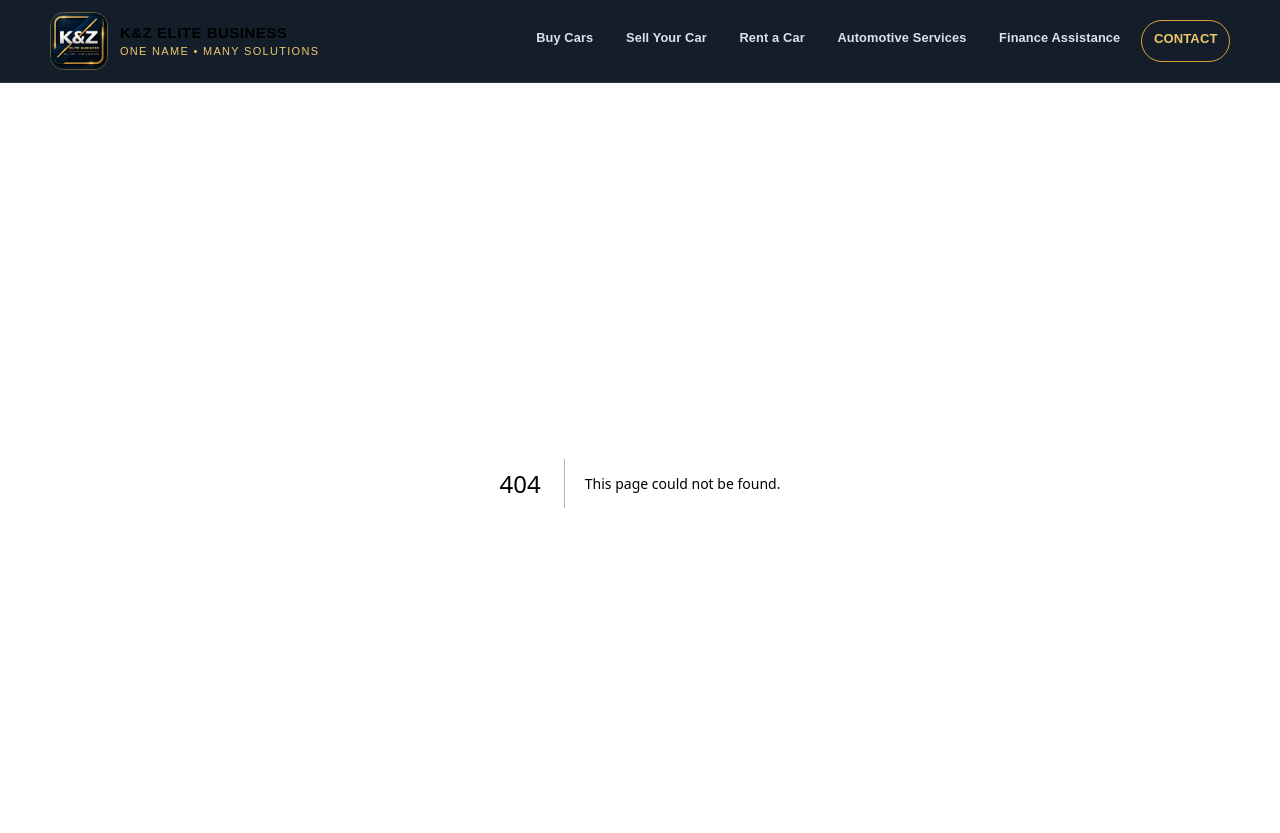
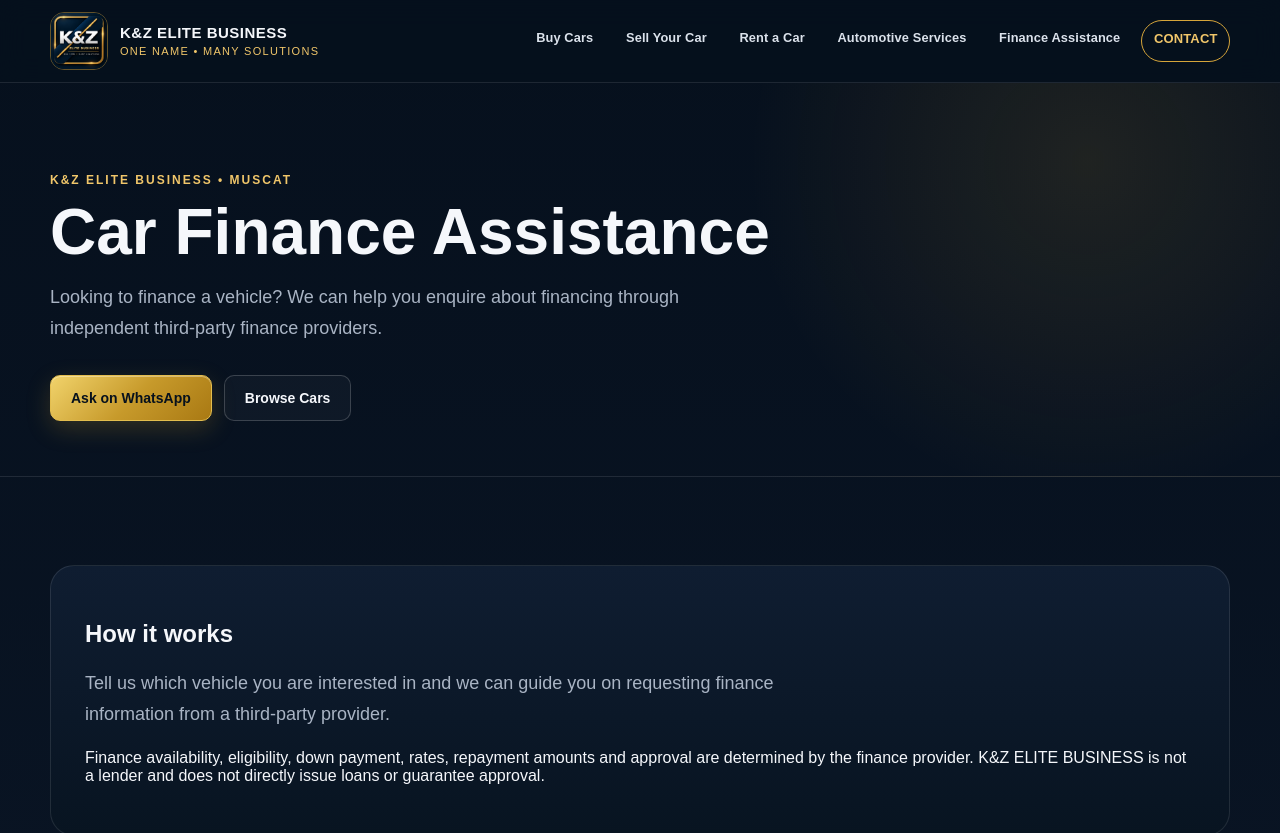
Before and after one commit to khshahzad2023-max/kz-elite-business, a Next.js app: page /finance-assistance in a window 1280 px wide. Before the commit this address had no page. Shown: the top 833 px of the page. Built offline with nearby package versions, Linux system fonts and the light colour scheme.

Commit message:
Add accurate third-party car finance assistance landing page

```diff
--- /dev/null
+++ b/app/finance-assistance/page.tsx
@@ -0,0 +1,15 @@
+export const metadata = { title: "Car Finance Assistance | K&Z ELITE BUSINESS" };
+export default function FinanceAssistance(){
+ return <main>
+  <section className="page-hero"><div className="container">
+   <div className="eyebrow">K&Z ELITE BUSINESS • MUSCAT</div>
+   <h1>Car Finance Assistance</h1>
+   <p className="lead">Looking to finance a vehicle? We can help you enquire about financing through independent third-party finance providers.</p>
+   <div className="actions"><a className="btn btn-primary" href="https://api.whatsapp.com/send?phone=96878967229&text=Hello%20K%26Z%2C%20I%20would%20like%20assistance%20with%20car%20finance.">Ask on WhatsApp</a><a className="btn btn-secondary" href="/cars">Browse Cars</a></div>
+  </div></section>
+  <section className="section"><div className="container"><div className="feature-box">
+   <h2>How it works</h2><p className="lead">Tell us which vehicle you are interested in and we can guide you on requesting finance information from a third-party provider.</p>
+   <p>Finance availability, eligibility, down payment, rates, repayment amounts and approval are determined by the finance provider. K&amp;Z ELITE BUSINESS is not a lender and does not directly issue loans or guarantee approval.</p>
+  </div></div></section>
+ </main>;
+}
```
